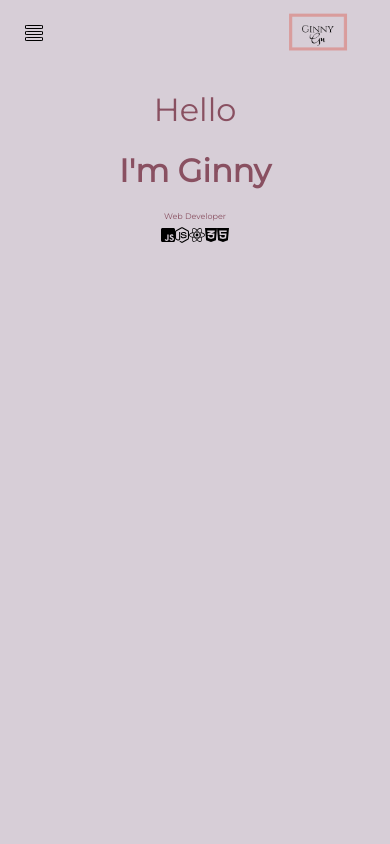
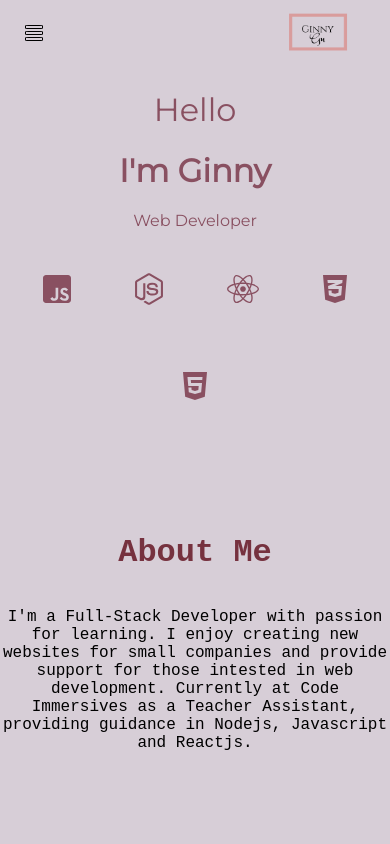
Before and after one commit to ginnygu/ginny_gu, a React (Create React App) app: page / in a window 390 px wide. Shown: the top 844 px of the page. Built offline with nearby package versions, Linux system fonts and the light colour scheme.

Commit message:
minor mobile changes

```diff
--- a/src/App.css
+++ b/src/App.css
@@ -41,7 +41,7 @@ section div {
 }
 
 .message3 {
-  font-size: .5em;
+  font-size: 1em;
   left: 20%;
   top: 50%;
   font-weight: lighter;
@@ -98,6 +98,12 @@ section div {
   padding: 0;
 }
 
+.icons{
+  color: #895061;
+  font-size: 2em;
+  margin: 1em;
+}
+
 .hamburger-menu {
   margin-left: 1.5em;
   margin-top: 1.5em;
@@ -130,9 +136,7 @@ span {
 #Home,
 #About,
 #Contact {
-  /* margin-top: 40px; */
-  /* padding-top: 20px; */
-  height: 100vh;
+  height: 50vh;
 }
 
 .project {
```
